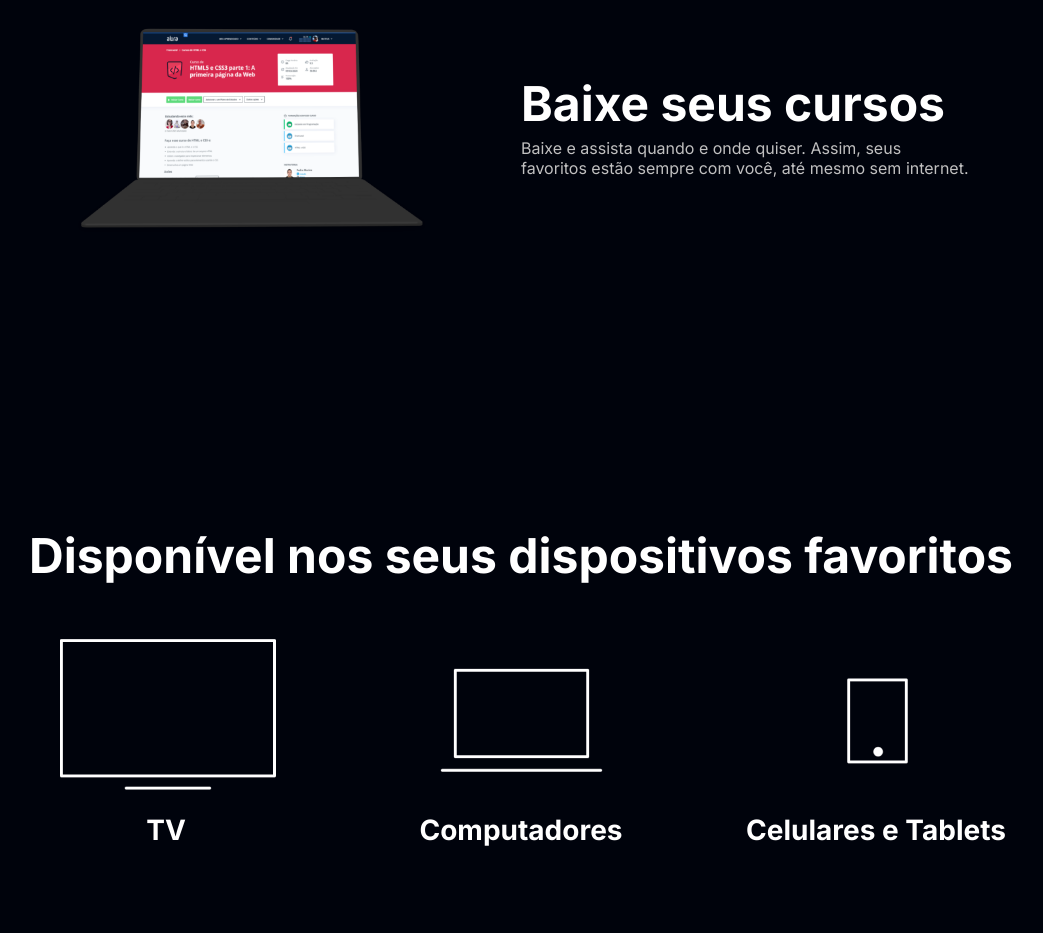
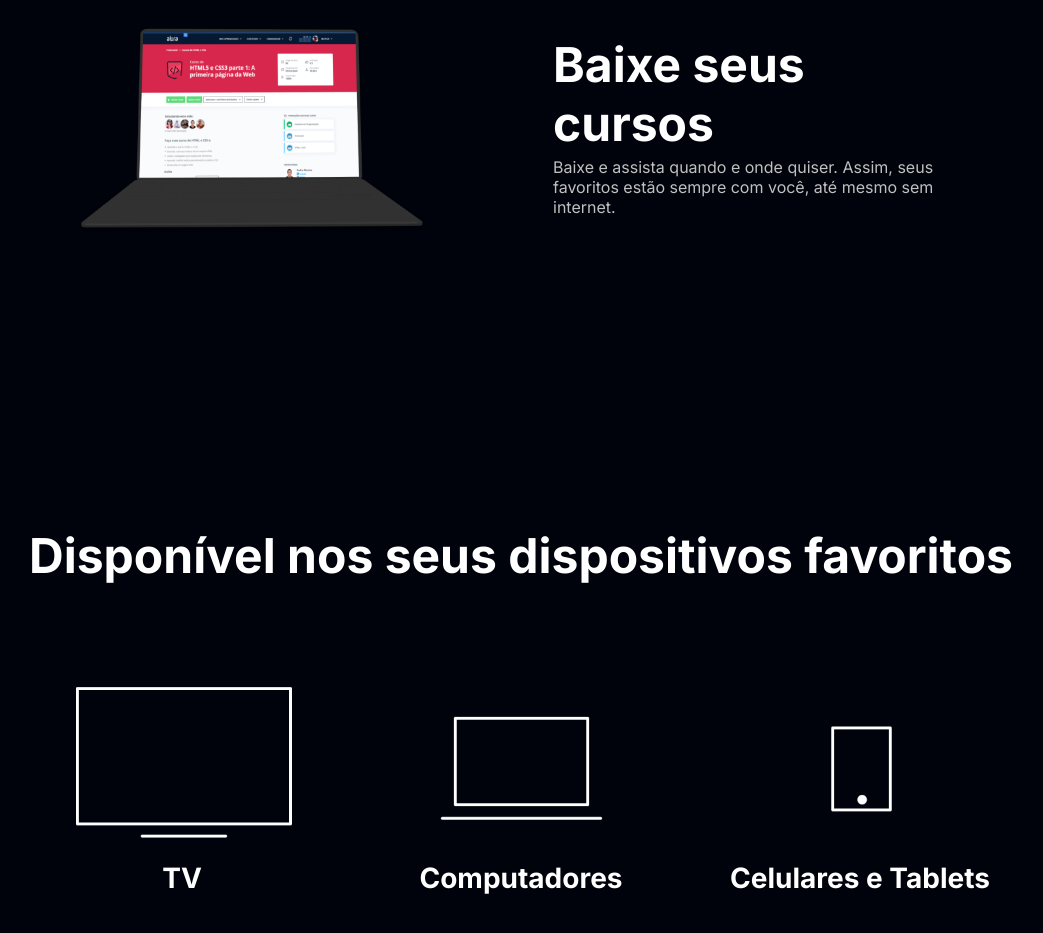
Before and after one commit to calpsz/alura-plus, a plain HTML site: page index.html in a window 1280 px wide. Shown: the part 2674-3607 px from the top of the page, without its empty margins (119-1162 px from the left). Drawn offline with Linux system fonts and the light colour scheme.

Commit message:
alterando a ultima sessao - trocado as div por ul

```diff
--- a/index.html
+++ b/index.html
@@ -38,32 +38,30 @@
 
     <section class="container secundario">
         <img src="img/notebook.png" alt="notebook mostrando na tela um curso da alura" class="secundario__imagem">
-        <div class="container__texto">
+        <div class="container__descricao">
             <h2 class="descricao__titulo">Baixe seus cursos</h2>
             <p class="descricao__texto">Baixe e assista quando e onde quiser. Assim, seus favoritos estão sempre com você, até mesmo sem internet.</p>
         </div>
     </section>
 
-    <section class="terciario">
+    <section class="dispositivos">
         <h2 class="descricao__titulo">Disponível nos seus dispositivos favoritos</h2>
-        <div class="container__terciario">
-            <div>
-                <img src="img/tv.png" alt="imagem minimalista de uma televisão">
-                <p class="container__titulo">TV</h3>
-            </div>
-            <div>
-                <img src="img/computador.png" alt="imagem minimalista de um computador">
-                <p class="container__titulo">Computadores</p>
-            </div>
-            <div>
-                <img src="img/celular.png" alt="imagem minimalista de um celular">
-                <p class="container__titulo">Celulares e Tablets</p>
-            </div>
+        <ul class="dispositivos__lista">
+            <li>
+                <img src="img/tv.png" alt="icone televisão">
+                <h3 class="container__titulo">TV</h3>
+                </li>
+            <li>
+                <img src="img/computador.png" alt="icone computador">
+                <h3 class="container__titulo">Computadores</h3>
+            </li>
+            <li>
+                <img src="img/celular.png" alt="icone celular">
+                <h3 class="container__titulo">Celulares e Tablets</h3>
+            </li>
         </div>
     </section>
 
-    <footer>
 
-    </footer>
 </body>
 </html>
--- a/styles.css
+++ b/styles.css
@@ -94,15 +94,14 @@ body {
     padding: 2em;
 }
 
-.terciario {
+.dispositivos {
     height: 100vh;
     text-align: center;
 }
 
-.container__terciario {
+.dispositivos__lista {
     display: flex;
     justify-content: center;
-    gap: 1em;
-    align-items: center;
-    margin-top: 2em;
+    margin: 5em 0;
+    list-style-type: none;
 }
```
Also changed, not shown: img/logo.png (added).
